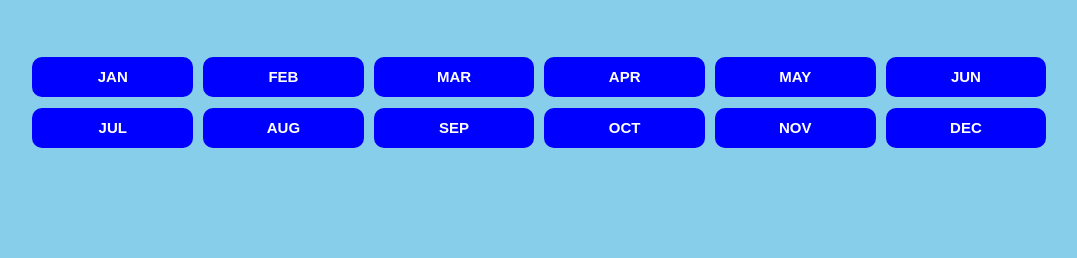
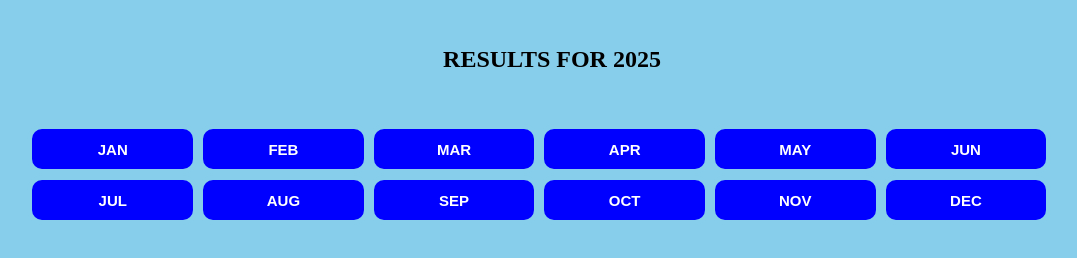
Before and after one commit to andydick1947/LLNewStyle, a plain HTML site: page res-mnths.html in a window 1280 px wide. Shown: the whole page, without its empty margins (88-1165 px from the left). Drawn offline with Linux system fonts and the light colour scheme.

Commit message:
Update res-mnths.html

```diff
--- a/res-mnths.html
+++ b/res-mnths.html
@@ -8,8 +8,8 @@
 
 </head>
 <body>
-
-  <h2 style="color:black;text-align:center;"RESULTS 2025</h2>
+<br>
+  <h2 style="color:black;text-align:center;">RESULTS FOR 2025</h2>
 
   <div class="my-grid1">
   <button class="butn" onclick="document.location='resJAN.html'">JAN</button>
```
